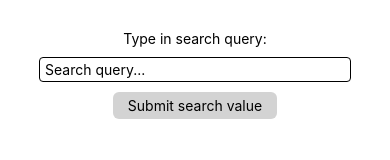
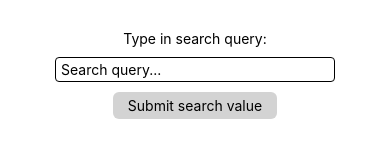
Before and after one commit to valentinmakov/hooks, a React Native app: screen / in a window 390 px wide. Shown: the top 160 px of the page. Built offline with nearby package versions, Linux system fonts and the light colour scheme.

Commit message:
Styles updated

```diff
--- a/App.tsx
+++ b/App.tsx
@@ -29,6 +29,7 @@ interface IItemProps {
 interface IStyles {
   safeAreaContainer: ViewStyle,
   container: ViewStyle,
+  centeredContainer: ViewStyle,
   textInput: ViewStyle,
   button: ViewStyle,
   itemContainer: ViewStyle,
@@ -87,7 +88,10 @@ const App: React.SFC = (): JSX.Element => {
   return (
     <SafeAreaView style={styles.safeAreaContainer}>
       <View style={styles.container}>
+        <View style={styles.centeredContainer}>
           <Text>Type in search query:</Text>
+        </View>
+        <View style={styles.centeredContainer}>
           <TextInput
             value={searchValue}
             clearButtonMode={'while-editing'}
@@ -95,12 +99,15 @@ const App: React.SFC = (): JSX.Element => {
             placeholder={'Search query...'}
             style={styles.textInput}
           />
+        </View>
+        <View style={styles.centeredContainer}>
           <TouchableOpacity
             style={styles.button}
             onPress={() => setSubmitSearchValue(searchValue)}
           >
             <Text>Submit search value</Text>
           </TouchableOpacity>
+        </View>
         <FlatList
           ItemSeparatorComponent={ItemSeparator}
           data={vacancyList}
@@ -118,8 +125,13 @@ const styles: IStyles = StyleSheet.create({
   },
   container: {
     flex: 1,
+    alignItems: 'stretch',
+    paddingTop: 30,
+    paddingHorizontal: 20,
+  },
+  centeredContainer: {
+    width: '100%',
     alignItems: 'center',
-    paddingTop: 30,
   },
   textInput: {
     flexDirection: 'row',
```
Lines whose indentation alone changed are shown as unchanged.
